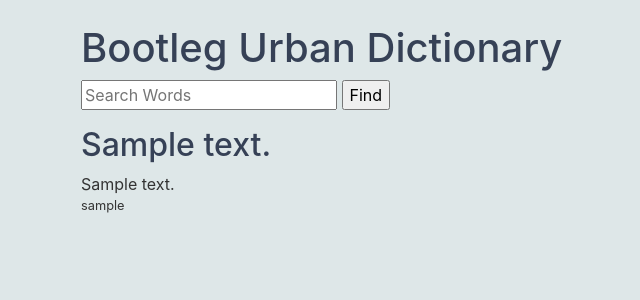
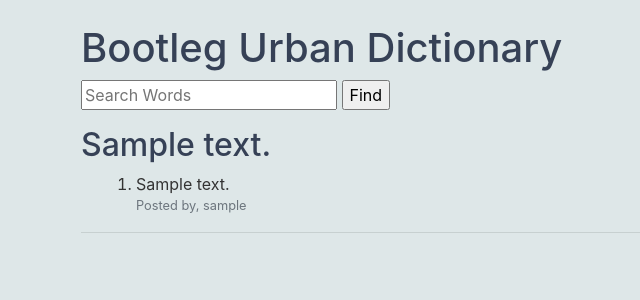
Before and after one commit to xpyrosh/joey, a Django app: page /UDictionary/ in a window 1280 px wide. Shown: the part 56-356 px from the top of the page, without its empty margins (4-644 px from the left). Run offline with Django 3.2, Linux system fonts and the light colour scheme; tables that the repository leaves empty hold one stand-in row (values such as "Sample post"); some libraries are stand-ins or nearby versions.

Commit message:
editted html/css of home to give disctinction between each word and their respective descs as well as ordered the descs in lists

```diff
--- a/Dictionary/templates/Dictionary/home.html
+++ b/Dictionary/templates/Dictionary/home.html
@@ -8,14 +8,21 @@
     </form>
 
     {% for word in words %}
+
         <h2> {{ word.word_text }}</h2>
+        <div class="container"><ol>
         {% for desc in desc %}
+
             {% if desc.word == word %}
-                <p> {{ desc.desc_text }}<br>
-                <small>{{ desc.posted_by }}</small>
-                </p>
+
+                <li><p> {{ desc.desc_text }}<br>
+                <small class="text-muted">Posted by, {{ desc.posted_by }}</small>
+                </p></li>
+
             {% endif %}
+
         {% endfor %}
+    </ol></div><hr>
     {% endfor %}
 
 {% endblock content %}
```
